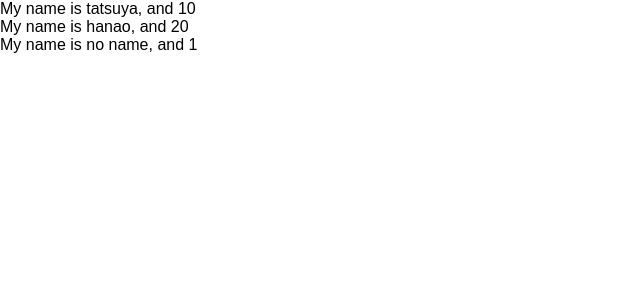
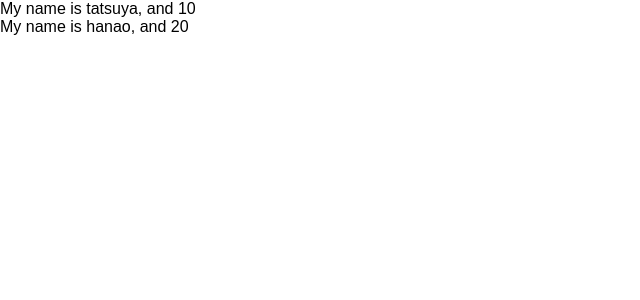
Before and after one commit to tatsuyaHello/study-react-redux, a React (Create React App) app: page / in a window 1280 px wide. Shown: the top 300 px of the page, without its empty margins (0-640 px from the left). Built offline with nearby package versions, Linux system fonts and the light colour scheme.

Commit message:
[add] learn prop-typesw

```diff
--- a/src/App.js
+++ b/src/App.js
@@ -1,10 +1,10 @@
 import React from 'react';
+import PropTypes from 'prop-types';
 
 const App = () => {
   const profiles = [
     { name: "tatsuya", age: 10 },
-    { name: "hanao", age: 20 },
-    { name: "no name"}
+    { name: "hanao", age: 20 }
   ]
   return (
     <div>
@@ -21,8 +21,9 @@ const User = (props) => {
   return <div>My name is {props.name}, and {props.age}</div>
 }
 
-User.defaultProps = {
-  age: 1
+User.propTypes = {
+  name: PropTypes.string.isRequired,
+  age: PropTypes.number.isRequired
 }
 
 export default App;
```
